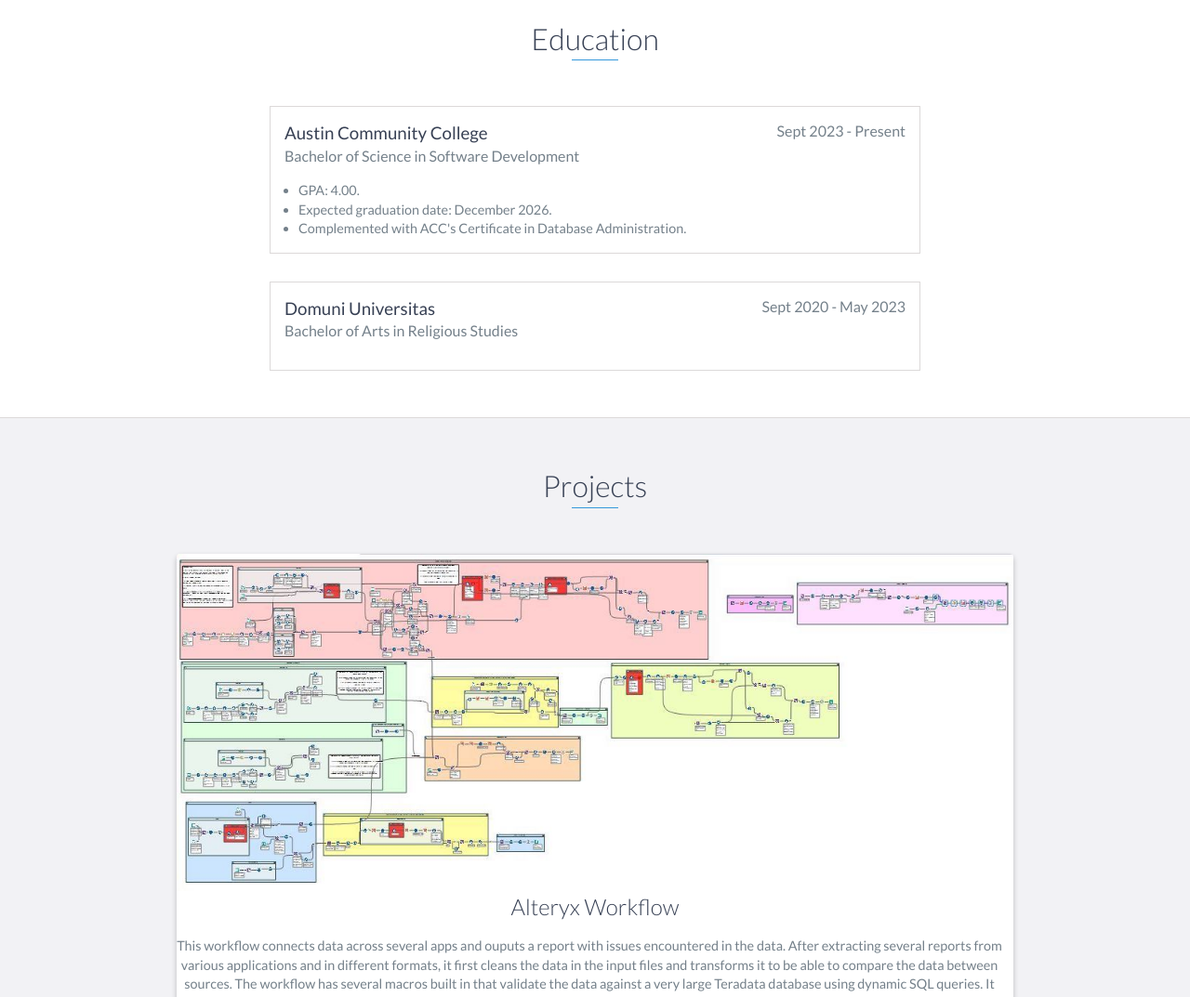
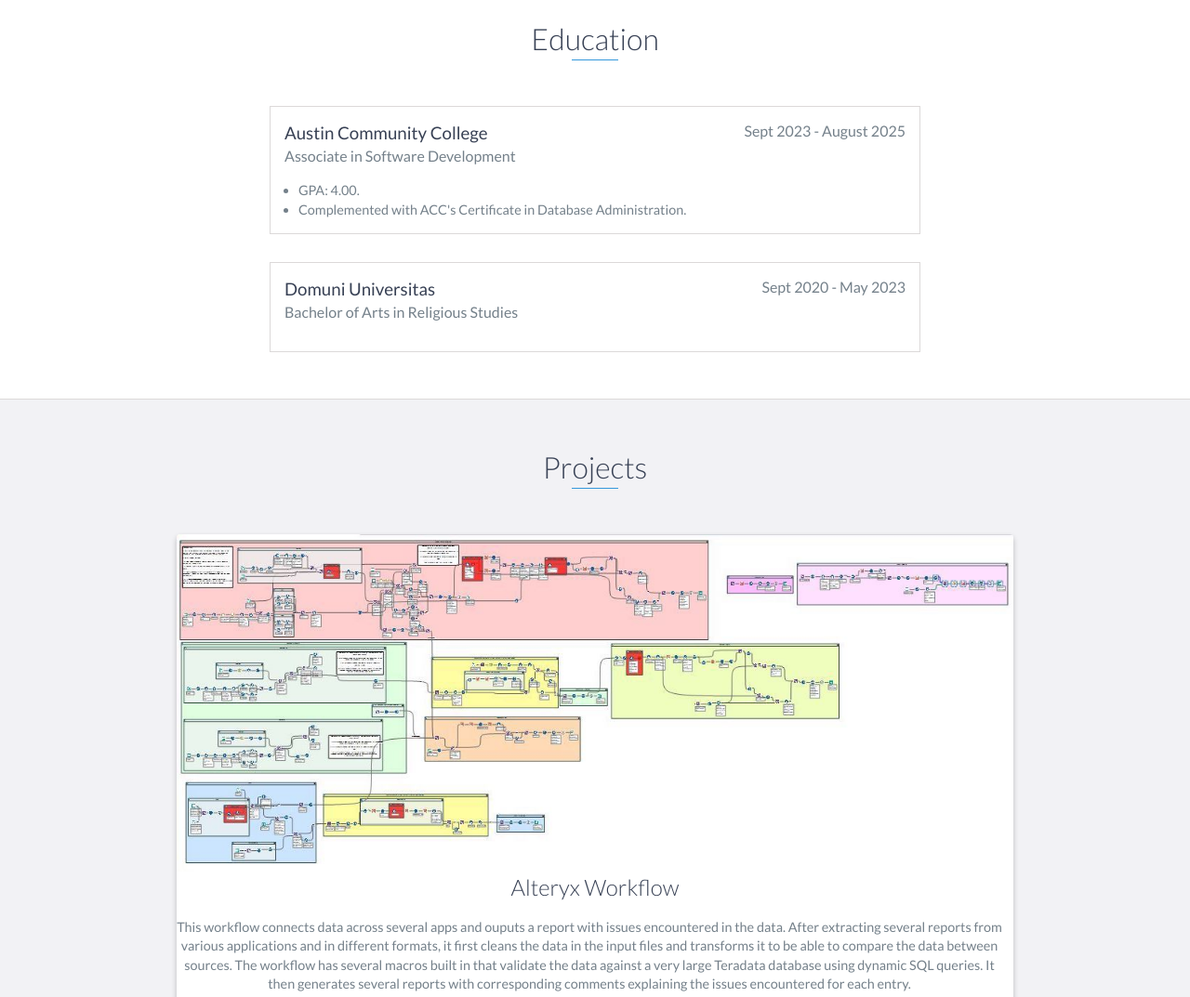
Before and after one commit to MJCandil/MJCandil.github.io, a website: page index.html in a window 1280 px wide. Shown: the part 2640-3713 px from the top of the page at 93% size. Drawn offline with nearby package versions, Linux system fonts and the light colour scheme.

Commit message:
Update education details and add new skills

```diff
--- a/index.html
+++ b/index.html
@@ -147,14 +147,11 @@
         <h2 class="heading">Education</h2>
         <div class="education-block">
             <h3>Austin Community College</h3>
-            <span class="education-date">Sept 2023 - Present</span>
-            <h4>Bachelor of Science in Software Development</h4>
+            <span class="education-date">Sept 2023 - August 2025</span>
+            <h4>Associate in Software Development</h4>
 	    <ul>
                 <li>
                     GPA: 4.00.
-                </li>
-                <li>
-                    Expected graduation date: December 2026.
                 </li>
                 <li>
                     Complemented with ACC's Certificate in Database Administration.
@@ -238,6 +235,9 @@
         <h2 class="heading">Skills</h2>
         <ul>
             <li>Good Ethics</li>
+			<li>FiveTran</li>
+			<li>Snowflake</li>
+			<li>dbt</li>
 	    <li>Alteryx</li>
             <li>Excel</li>
             <li>SQL</li>
```
